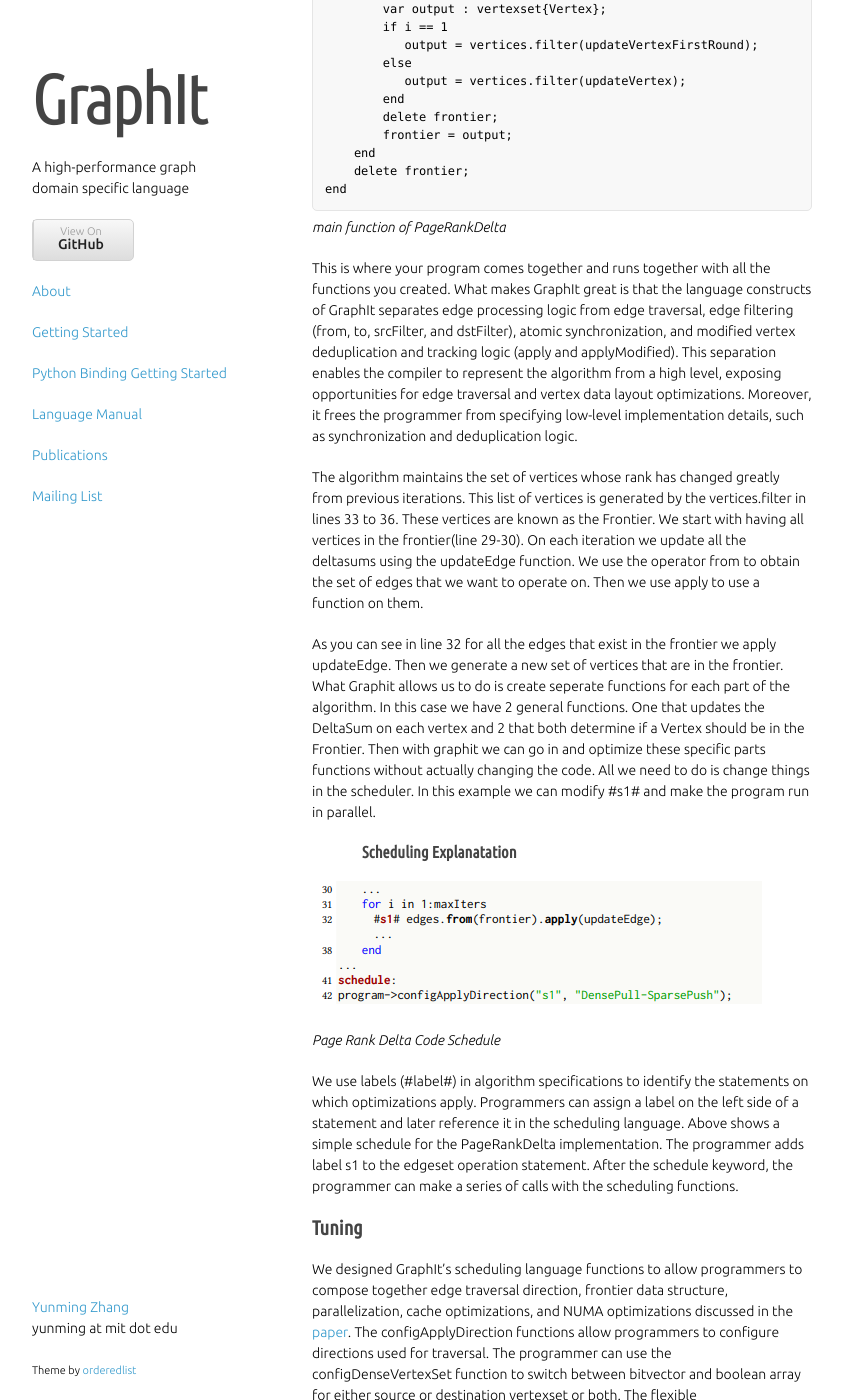
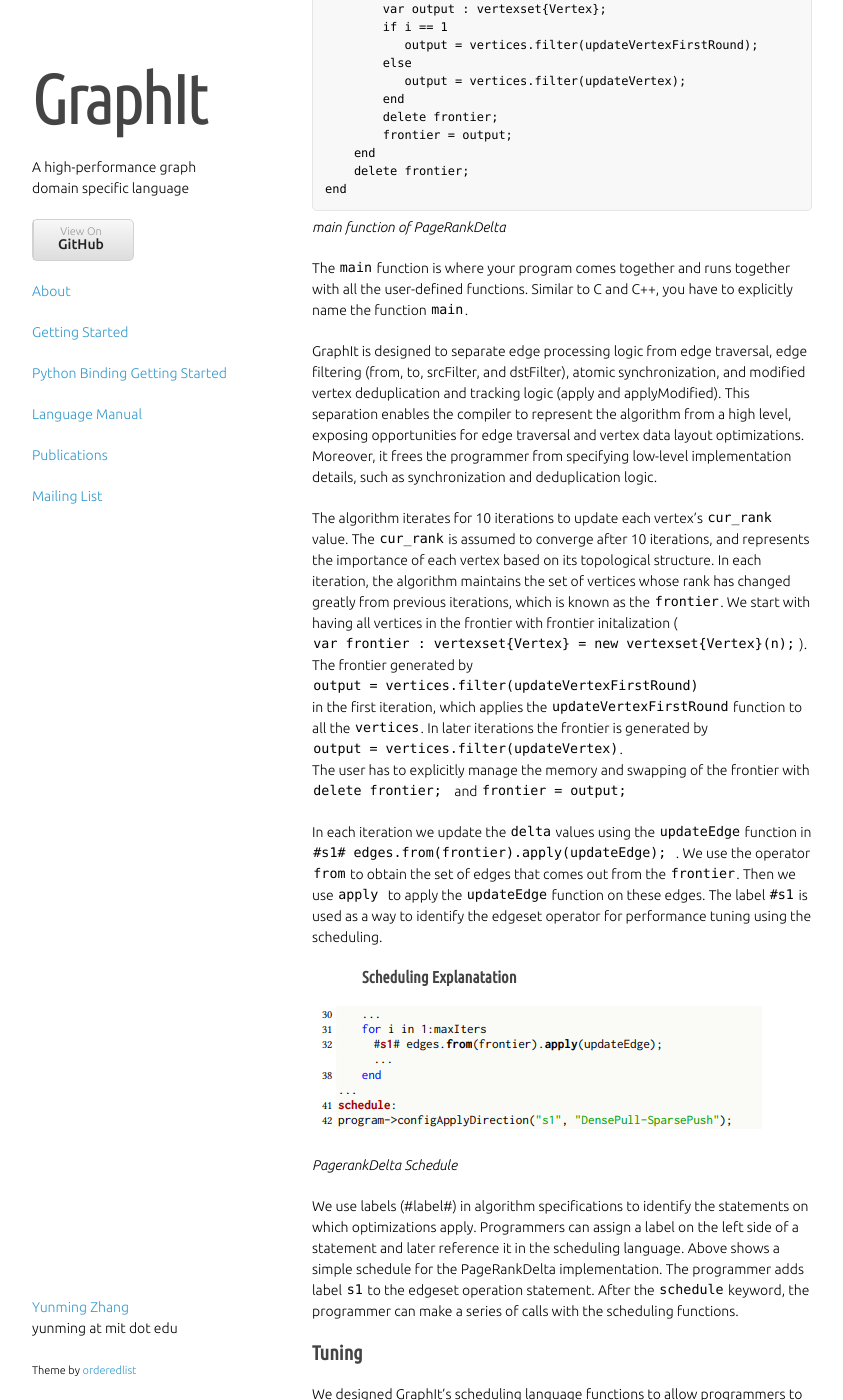
Before and after one commit to yunmingzhang17/yunmingzhang17.github.io, a Jekyll site: the page built from getting-started.md, in a window 1280 px wide and 1400 px high, scrolled down 3761 px. Shown: the whole window, without its empty margins (218-1061 px from the left). Built offline with Jekyll 4.4.1, drawn with Linux system fonts in a browser that asks for light colours; nearby versions of some CDN libraries; some web fonts are replaced; library files that are not in the unit come from our copies; some of the changed text lies outside the part shown.

Commit message:
more tweaks to the getting started guide for GraphIt

````diff
--- a/getting-started.md
+++ b/getting-started.md
@@ -171,11 +171,17 @@
 ```
 *main function of PageRankDelta*
 
-This is where your program comes together and runs together with all the functions you created. What makes GraphIt great is that the language constructs of GraphIt separates edge processing logic from edge traversal, edge filtering (from, to, srcFilter, and dstFilter), atomic synchronization, and modified vertex deduplication and tracking logic (apply and applyModified). This separation enables the compiler to represent the algorithm from a high level, exposing opportunities for edge traversal and vertex data layout optimizations. Moreover, it frees the programmer from specifying low-level implementation details, such as synchronization and deduplication logic.
+The `main` function is where your program comes together and runs together with all the user-defined functions. Similar to C and C++, you have to explicitly name the function `main`.
 
-The algorithm maintains the set of vertices whose rank has changed greatly from previous iterations. This list of vertices is generated by the vertices.filter in lines 33 to 36. These vertices are known as the Frontier. We start with having all vertices in the frontier(line 29-30). On each iteration we update all the deltasums using the updateEdge function. We use the operator from to obtain the set of edges that we want to operate on. Then we use apply to use a function on them.
+GraphIt is designed to separate edge processing logic from edge traversal, edge filtering (from, to, srcFilter, and dstFilter), atomic synchronization, and modified vertex deduplication and tracking logic (apply and applyModified). This separation enables the compiler to represent the algorithm from a high level, exposing opportunities for edge traversal and vertex data layout optimizations. Moreover, it frees the programmer from specifying low-level implementation details, such as synchronization and deduplication logic.
 
-As you can see in line 32 for all the edges that exist in the frontier we apply updateEdge. Then we generate a new set of vertices that are in the frontier. What Graphit allows us to do is create seperate functions for each part of the algorithm. In this case we have 2 general functions. One that updates the DeltaSum on each vertex and 2 that both determine if a Vertex should be in the Frontier. Then with graphit we can go in and optimize these specific parts functions without actually changing the code. All we need to do is change things in the scheduler. In this example we can modify #s1# and make the program run in parallel.
+The algorithm iterates for 10 iterations to update each vertex's `cur_rank` value. The `cur_rank` is assumed to converge after 10 iterations, and represents the importance of each vertex based on its topological structure. In each iteration, the algorithm maintains the set of vertices whose rank has changed greatly from previous iterations, which is known as the `frontier`. We start with having all vertices in the frontier with frontier initalization ( `var frontier : vertexset{Vertex} = new vertexset{Vertex}(n);` ). The frontier generated by
+`output = vertices.filter(updateVertexFirstRound)`
+in the first iteration, which applies the `updateVertexFirstRound` function to all the `vertices`. In later iterations the frontier is generated by
+`output = vertices.filter(updateVertex)`.
+The user has to explicitly manage the memory and swapping of the frontier with `delete frontier; ` and `frontier = output;`
+
+In each iteration we update the `delta` values using the `updateEdge` function in `#s1# edges.from(frontier).apply(updateEdge); `. We use the operator `from` to obtain the set of edges that comes out from the `frontier`. Then we use `apply `to apply the `updateEdge` function on these edges. The label `#s1` is used as a way to identify the edgeset operator for performance tuning using the scheduling.
 
 
 
@@ -183,21 +189,21 @@
 
 <img src="gallery/PageRankDeltaSchedule.png" alt="Page Rank Delta Schedule">
 
-*Page Rank Delta Code Schedule*
+*PagerankDelta Schedule*
 
-We use labels (#label#) in algorithm specifications to identify the statements on which optimizations apply. Programmers can assign a label on the left side of a statement and later reference it in the scheduling language. Above shows a simple schedule for the PageRankDelta implementation. The programmer adds label s1 to the edgeset operation statement. After the schedule keyword, the programmer can make a series of calls with the scheduling functions.
+We use labels (#label#) in algorithm specifications to identify the statements on which optimizations apply. Programmers can assign a label on the left side of a statement and later reference it in the scheduling language. Above shows a simple schedule for the PageRankDelta implementation. The programmer adds label `s1` to the edgeset operation statement. After the `schedule` keyword, the programmer can make a series of calls with the scheduling functions.
 
 ## Tuning
 
-We designed GraphIt’s scheduling language functions to allow programmers to compose together edge traversal direction, frontier data structure, parallelization, cache optimizations, and NUMA optimizations discussed in the [paper](https://arxiv.org/pdf/1805.00923.pdf). The configApplyDirection functions allow programmers to configure directions used for traversal. The programmer can use the configDenseVertexSet function to switch between bitvector and boolean array for either source or destination vertexset or both. The flexible configApplyNumSSG function configures the number of segmented subgraphs and how the subgraphs are partitioned (fixedvertex-count and edge-aware-vertex-count).
+We designed GraphIt’s scheduling language functions to allow programmers to compose together edge traversal direction, frontier data structure, parallelization, cache optimizations, and NUMA optimizations discussed in the [paper](https://arxiv.org/pdf/1805.00923.pdf). To compose together different optimizations, the programmer first chooses a direction for traversal. Then the programmer can use the other scheduling functions to pick one option for the parallelization, graph partitioning, NUMA, and dense vertexset optimizations for the current direction. The programmer can configure each direction separately using the optional direction argument for hybrid directions (DensePush-SparsePush or DensePull-SparsePush). If no direction argument is specified, then the configuration applies to both directions.
 
-To compose together different optimizations, the programmer first chooses a direction for traversal. Then the programmer can use the other scheduling functions to pick one option for the parallelization, graph partitioning, NUMA, and dense vertexset optimizations for the current direction. The programmer can configure each direction separately using the optional direction argument for hybrid directions (DensePush-SparsePush or DensePull-SparsePush). If no direction argument is specified, then the configuration applies to both directions.
+We refer users to the [Scheduling Language](language#scheduling-language) section in the language manual for a more comprehensive introduction to performance tuning with the scheduling language.
 
 Here is a list of Scheduling functions that you can use
 
 <img src="gallery/SchedulingApply.png" alt="Scheduling Functions">
 
-Below we will show how changing the Schedule affects the C++ generated Code. This first section of psuedo code is pageRankDelta code without a schedule.
+Below we will show how changing the Schedule affects the C++ generated Code for PageRankDelta. This first section of psuedo code is pageRankDelta code without a schedule.
 
 <img src="gallery/pageRankDeltaGeneratedCodeDefault.png" alt="Page Rank Delta C++ Generated Code">
 
````
Also changed, not shown: 1 other file.
